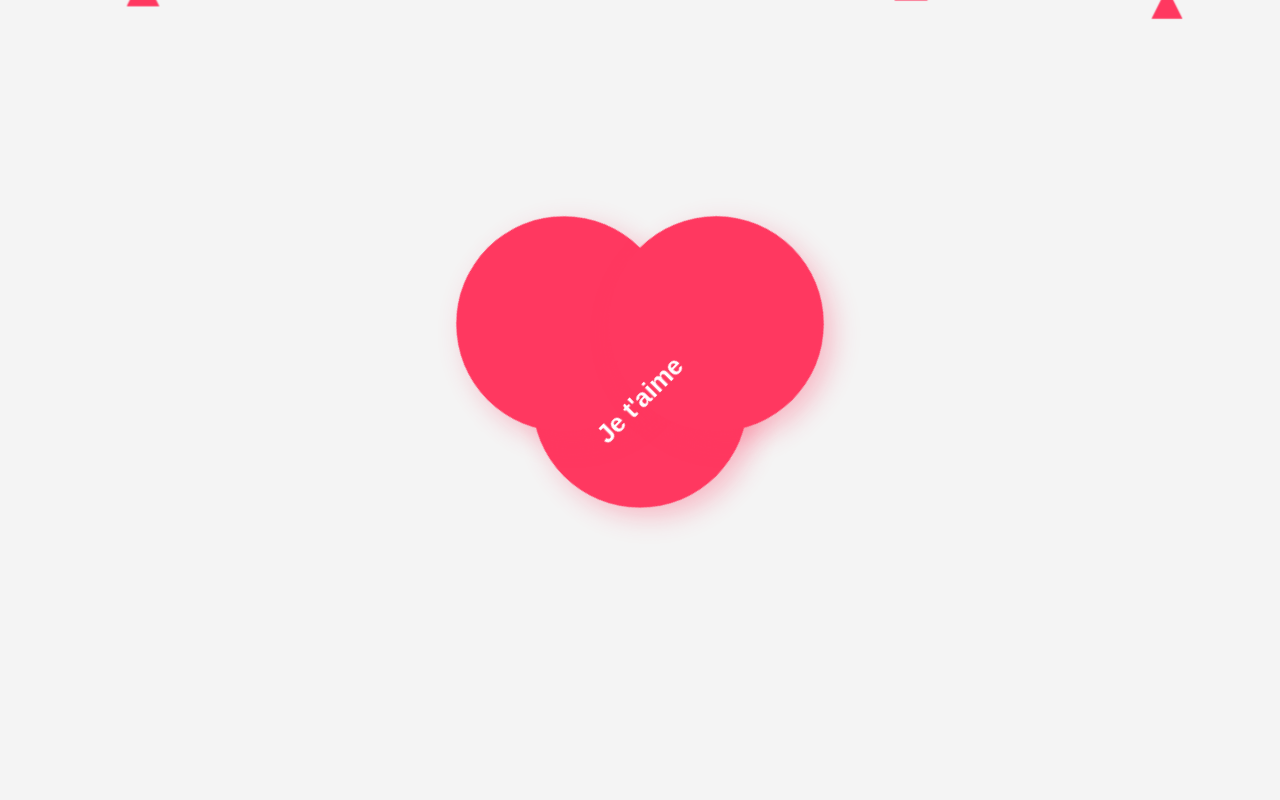
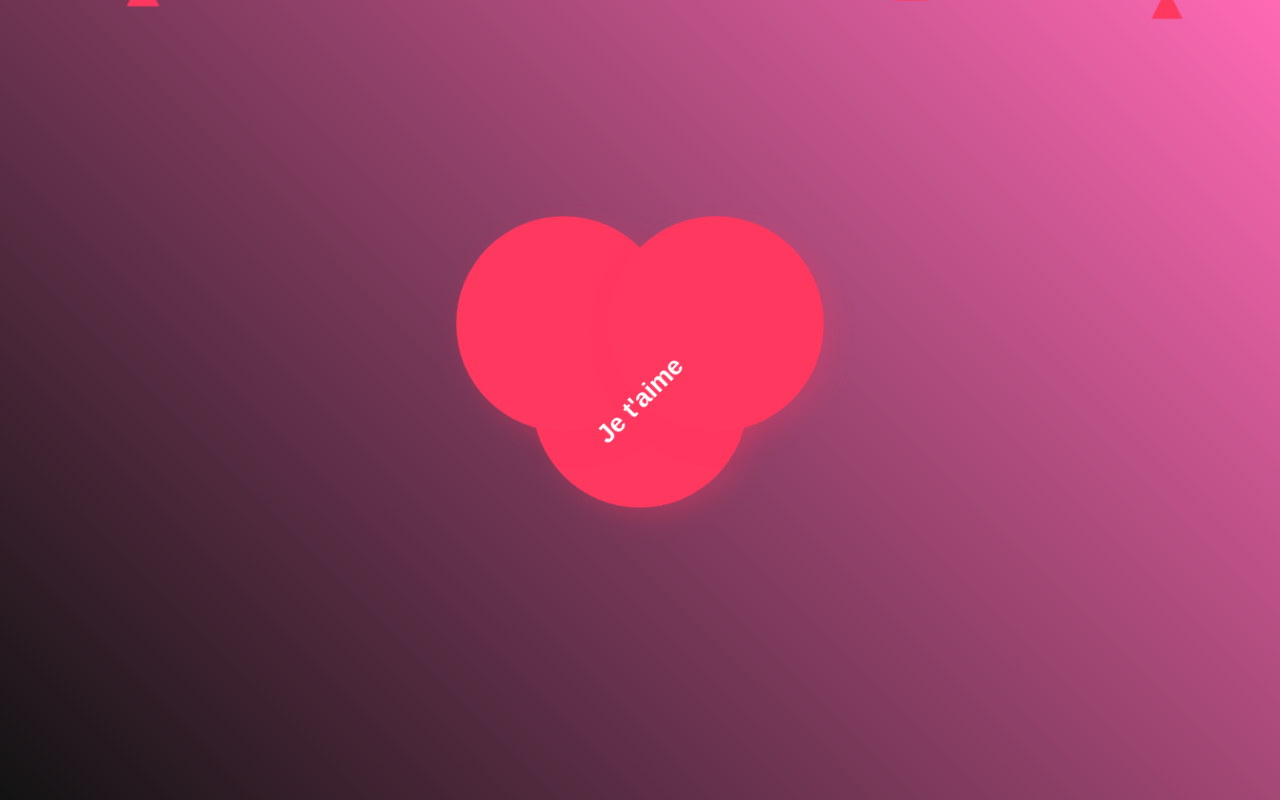
Before and after one commit to nathan0907-creator/minecraft, a plain HTML site: page index.html in a window 1280 px wide. Drawn offline with Linux system fonts and the light colour scheme.

Commit message:
Update index.html

```diff
--- a/index.html
+++ b/index.html
@@ -5,16 +5,17 @@
     <meta name="viewport" content="width=device-width, initial-scale=1.0">
     <title>Cœur Interactif</title>
     <style>
-        /* Corps de la page */
+        /* Corps de la page avec fond dégradé noir et rose */
         body {
             display: flex;
             justify-content: center;
             align-items: center;
             height: 100vh;
             margin: 0;
-            background-color: #f4f4f4;
+            background: linear-gradient(45deg, #121212, #ff69b4); /* Fond noir et rose */
             overflow: hidden;
             position: relative;
+            color: white;
         }
 
         /* Cœurs flottants en arrière-plan */
```
